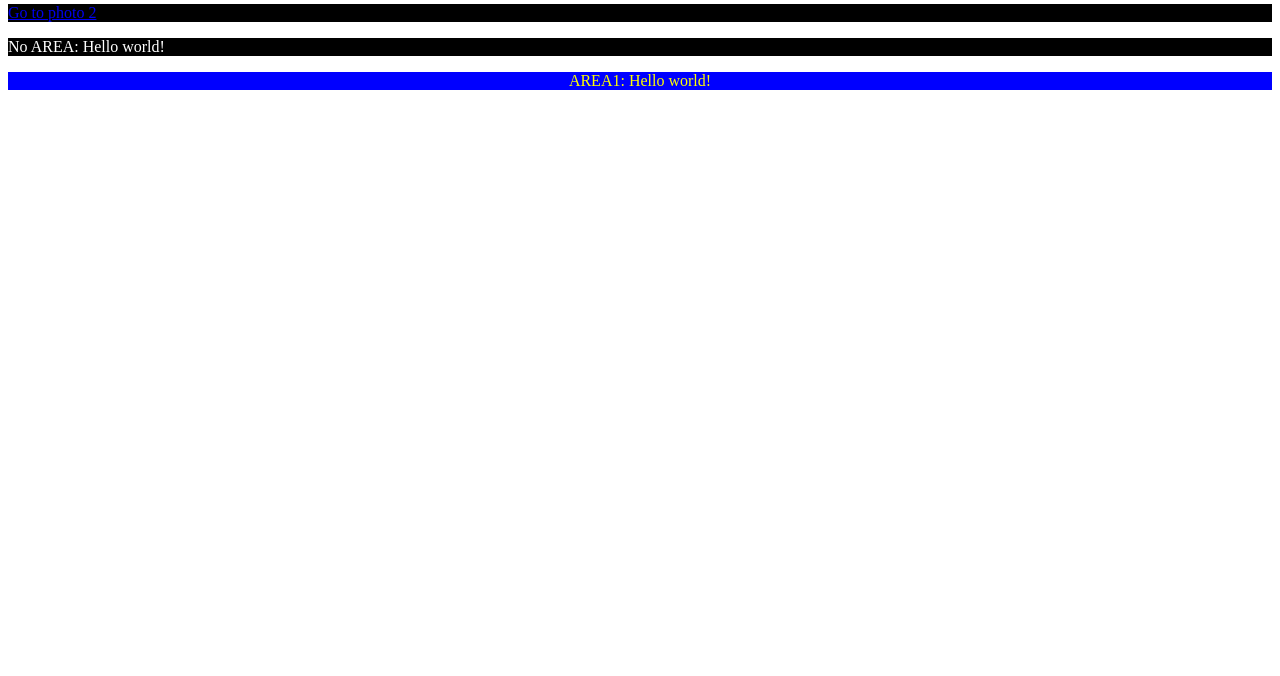
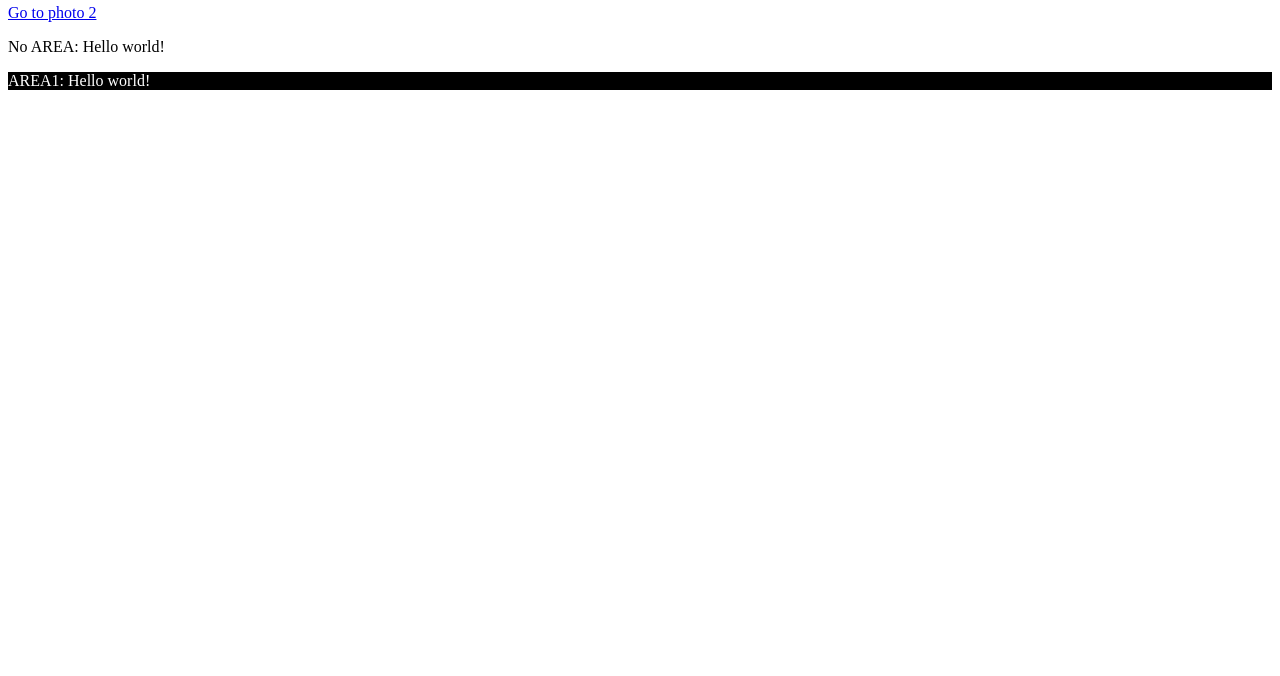
Before and after one commit to Tzuhsuannnnn/Tzuhsuannnnn, a plain HTML site: page index.html in a window 1280 px wide. Shown: the part 124-800 px from the top of the page. Drawn offline with Linux system fonts and the light colour scheme.

Commit message:
Update mystyle.css

```diff
--- a/mystyle.css
+++ b/mystyle.css
@@ -1,8 +1,8 @@
-p {
+#area1 {
     background-color:black;
     color:white;
 }
-#area1 {
+#area2 {
     text-align:center;
     background-color:blue;
     color:#ffff00;
```
